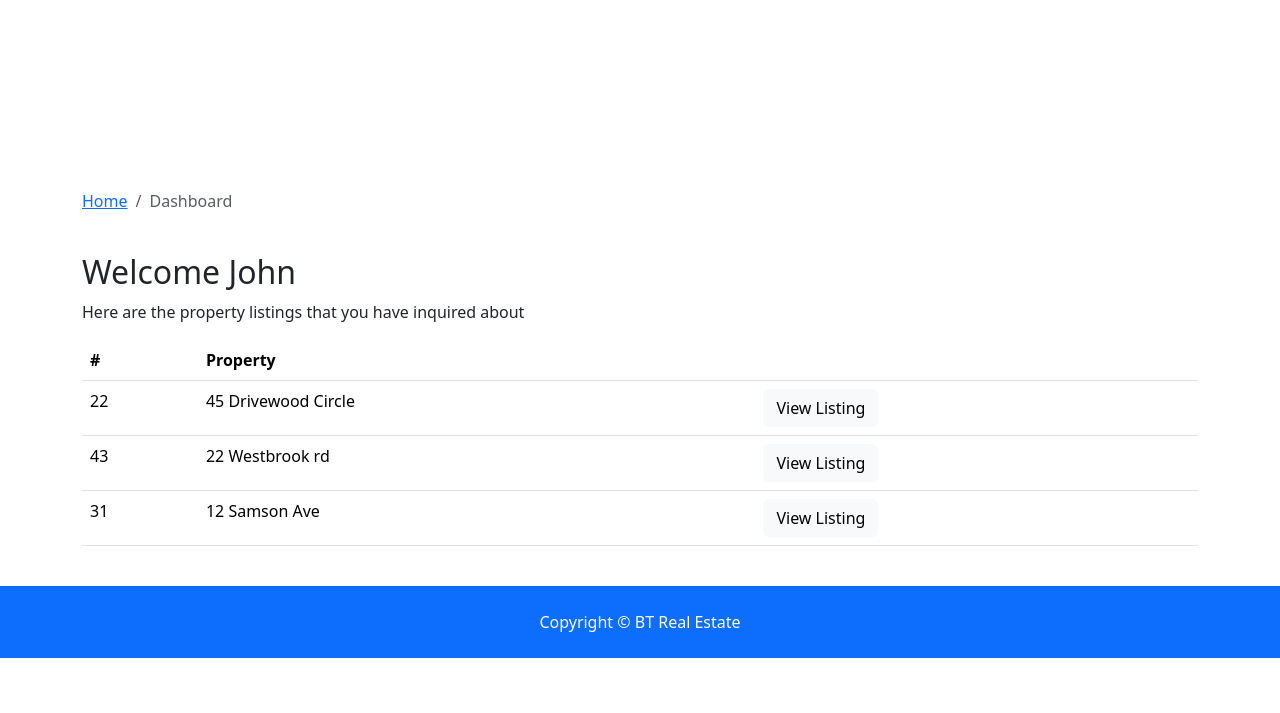
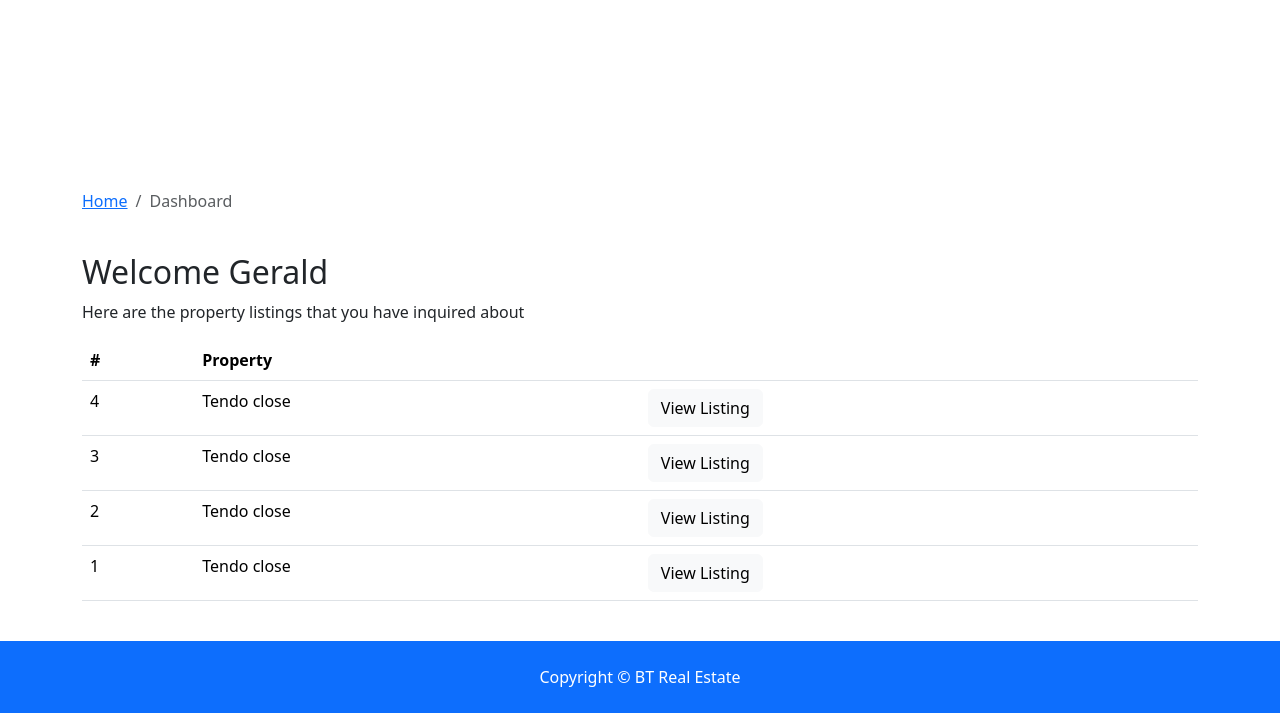
Before and after one commit to geraldjosephk/real-estate-site, a Django app: page /accounts/dashboard/ in a window 1280 px wide. Shown: the part 426-1139 px from the top of the page. Before the commit the page ends 1084 px from the top, so only its background shows below. Run offline with Django 3.2, Linux system fonts and the light colour scheme; a user stored in the database is signed in; data comes from the database, SQL or seed files in the repository; both versions use the stored data as it was after the commit; some libraries are stand-ins or nearby versions.

Commit message:
Dashboard functionality

```diff
--- a/accounts/views.py
+++ b/accounts/views.py
@@ -1,7 +1,9 @@
+from multiprocessing import context
 from django.shortcuts import redirect, render
 from django.contrib import messages,auth
 from django.contrib.auth.models import User
 from django.contrib.auth.decorators import login_required
+from contacts.models import Contact
 
 # Create your views here.
 def register(request):
@@ -60,4 +62,8 @@ def logout(request):
 @login_required(login_url = 'login')
 def dashboard(request):
     """User dashboard"""
-    return render(request,'accounts/dashboard.html')
+    user_contacts = Contact.objects.order_by('-contact_date').filter(user_id=request.user.id)
+    context = {
+        'contacts': user_contacts
+    }
+    return render(request,'accounts/dashboard.html', context)
--- a/templates/accounts/dashboard.html
+++ b/templates/accounts/dashboard.html
@@ -2,7 +2,7 @@
 {% load static %}
 {% load humanize %}
 
-{% block title%} Welcome {% endblock %}
+{% block title%} Welcome {{ user.first_name }} {% endblock %}
 
 {% block content %}
 <section id="showcase-inner" class="py-5 text-white">
@@ -38,7 +38,8 @@
     <div class="container">
         <div class="row">
             <div class="col-md-12">
-                <h2>Welcome John</h2>
+                <h2>Welcome {{ user.first_name }}</h2>
+                {% if contacts %}
                     <p>Here are the property listings that you have inquired about</p>
                     <table class="table">
                         <thead>
@@ -49,29 +50,20 @@
                             </tr>
                         </thead>
                         <tbody>
+                            {% for contact in contacts %}
                                 <tr>
-                            <td>22</td>
-                            <td>45 Drivewood Circle</td>
+                                    <td>{{ contact.id }}</td>
+                                    <td>{{ contact.listing }}</td>
                                     <td>
-                                <a class="btn btn-light" href="#">View Listing</a>
+                                        <a class="btn btn-light" href="{% url 'listings:listing' contact.listing_id %}">View Listing</a>
                                     </td>
                                 </tr>
-                        <tr>
-                            <td>43</td>
-                            <td>22 Westbrook rd</td>
-                            <td>
-                                <a class="btn btn-light" href="#">View Listing</a>
-                            </td>
-                        </tr>
-                        <tr>
-                            <td>31</td>
-                            <td>12 Samson Ave</td>
-                            <td>
-                                <a class="btn btn-light" href="#">View Listing</a>
-                            </td>
-                        </tr>
+                            {% endfor %}
                         </tbody>
                     </table>
+                {% else %}
+                    <p>You have not made any inquires</p>
+                {% endif %}
             </div>
         </div>
     </div>
```
Also changed, not shown: db.sqlite3. Lines whose indentation alone changed are shown as unchanged.
